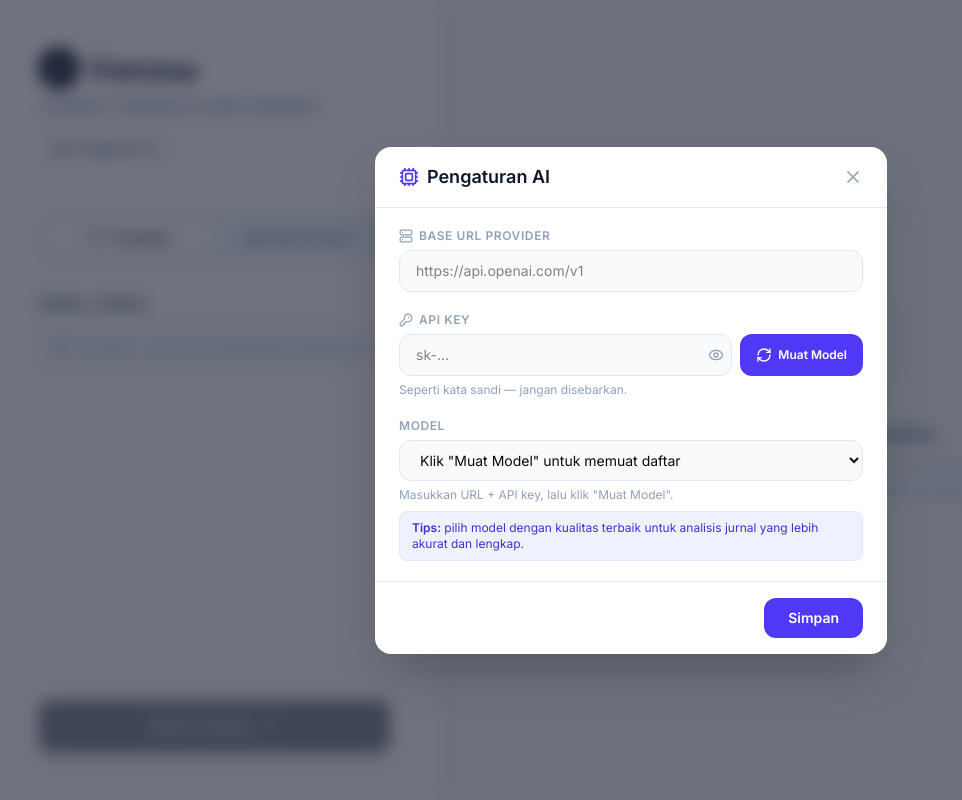
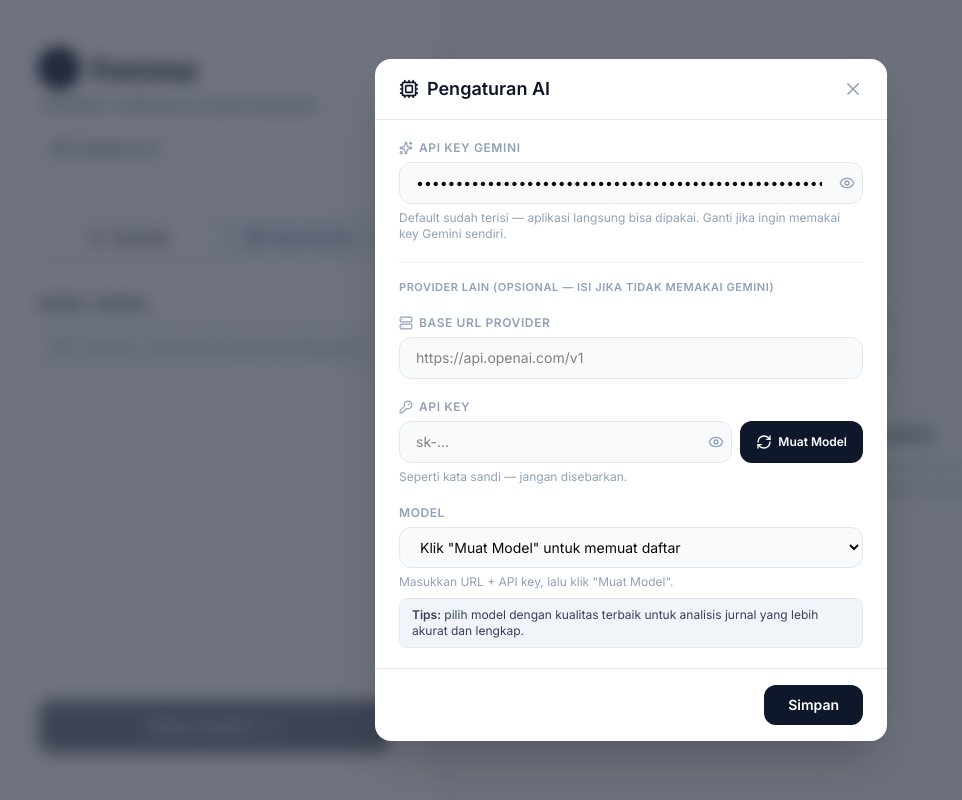
Before and after one commit to rahmanfaisal653/Forensa, a React (Vite) app: page / in a window 1280 px wide. Both pictures are taken after a click on the button "Pengaturan AI". Shown: the whole page, without its empty margins (9-971 px from the left). Built offline with nearby package versions, Linux system fonts and the light colour scheme; a web font is replaced by a local one.

Commit message:
feat: default Gemini API key out-of-the-box + settings UI matched to theme (slate monochrome)

```diff
--- a/src/components/AISettingsModal.tsx
+++ b/src/components/AISettingsModal.tsx
@@ -1,6 +1,6 @@
 import React, { useState } from 'react';
 import { AISettings, fetchModels } from '../services/aiClient';
-import { X, Loader2, RefreshCw, KeyRound, Server, Cpu, CheckCircle2, Eye, EyeOff } from 'lucide-react';
+import { X, Loader2, RefreshCw, KeyRound, Server, Cpu, CheckCircle2, Eye, EyeOff, Sparkles } from 'lucide-react';
 
 interface Props {
   settings: AISettings;
@@ -12,12 +12,14 @@ export default function AISettingsModal({ settings, onSave, onClose }: Props) {
   const [serverUrl, setServerUrl] = useState(settings.serverUrl);
   const [apiKey, setApiKey] = useState(settings.apiKey);
   const [model, setModel] = useState(settings.model);
+  const [geminiApiKey, setGeminiApiKey] = useState(settings.geminiApiKey);
   const [availableModels, setAvailableModels] = useState<string[]>(
     settings.model ? [settings.model] : []
   );
   const [loadingModels, setLoadingModels] = useState(false);
   const [modelError, setModelError] = useState('');
   const [showKey, setShowKey] = useState(false);
+  const [showGeminiKey, setShowGeminiKey] = useState(false);
   const [saved, setSaved] = useState(false);
 
   const handleFetchModels = async () => {
@@ -48,6 +50,7 @@ export default function AISettingsModal({ settings, onSave, onClose }: Props) {
       serverUrl: serverUrl.trim(),
       apiKey: apiKey.trim(),
       model: model.trim(),
+      geminiApiKey: geminiApiKey.trim(),
     });
     setSaved(true);
     setTimeout(onClose, 800);
@@ -59,7 +62,7 @@ export default function AISettingsModal({ settings, onSave, onClose }: Props) {
         {/* Header */}
         <div className="flex items-center justify-between px-6 py-4 border-b border-slate-200">
           <h2 className="text-lg font-bold text-slate-900 flex items-center gap-2">
-            <Cpu className="w-5 h-5 text-indigo-600" />
+            <Cpu className="w-5 h-5 text-slate-900" />
             Pengaturan AI
           </h2>
           <button onClick={onClose} className="text-slate-400 hover:text-slate-600">
@@ -68,6 +71,43 @@ export default function AISettingsModal({ settings, onSave, onClose }: Props) {
         </div>
 
         <div className="px-6 py-5 space-y-5">
+          {/* Gemini API Key (default built-in) */}
+          <div>
+            <label className="flex items-center gap-1.5 text-xs font-bold uppercase tracking-wider text-slate-400 mb-1.5">
+              <Sparkles className="w-3.5 h-3.5" />
+              API Key Gemini
+            </label>
+            <div className="relative">
+              <input
+                type={showGeminiKey ? 'text' : 'password'}
+                value={geminiApiKey}
+                onChange={(e) => setGeminiApiKey(e.target.value)}
+                placeholder="Gemini API key"
+                className="w-full px-4 py-2.5 pr-10 bg-slate-50 border border-slate-200 rounded-xl text-sm focus:ring-2 focus:ring-slate-900 focus:border-slate-900 outline-none"
+              />
+              <button
+                type="button"
+                onClick={() => setShowGeminiKey(!showGeminiKey)}
+                className="absolute right-2 top-1/2 -translate-y-1/2 text-slate-400 hover:text-slate-600"
+                title={showGeminiKey ? 'Sembunyikan' : 'Lihat'}
+              >
+                {showGeminiKey ? <EyeOff className="w-4 h-4" /> : <Eye className="w-4 h-4" />}
+              </button>
+            </div>
+            <div className="mt-1.5">
+              <p className="text-xs text-slate-400">
+                Default sudah terisi — aplikasi langsung bisa dipakai. Ganti jika ingin memakai key Gemini sendiri.
+              </p>
+            </div>
+          </div>
+
+          {/* Divider */}
+          <div className="border-t border-slate-100 pt-4">
+            <p className="text-[11px] font-bold uppercase tracking-wider text-slate-400 mb-3">
+              Provider Lain (Opsional — isi jika tidak memakai Gemini)
+            </p>
+          </div>
+
           {/* Server URL */}
           <div>
             <label className="flex items-center gap-1.5 text-xs font-bold uppercase tracking-wider text-slate-400 mb-1.5">
@@ -79,7 +119,7 @@ export default function AISettingsModal({ settings, onSave, onClose }: Props) {
               value={serverUrl}
               onChange={(e) => setServerUrl(e.target.value)}
               placeholder="https://api.openai.com/v1"
-              className="w-full px-4 py-2.5 bg-slate-50 border border-slate-200 rounded-xl text-sm focus:ring-2 focus:ring-indigo-500 focus:border-indigo-500 outline-none"
+              className="w-full px-4 py-2.5 bg-slate-50 border border-slate-200 rounded-xl text-sm focus:ring-2 focus:ring-slate-900 focus:border-slate-900 outline-none"
             />
           </div>
 
@@ -96,7 +136,7 @@ export default function AISettingsModal({ settings, onSave, onClose }: Props) {
                   value={apiKey}
                   onChange={(e) => setApiKey(e.target.value)}
                   placeholder="sk-..."
-                  className="w-full px-4 py-2.5 pr-10 bg-slate-50 border border-slate-200 rounded-xl text-sm focus:ring-2 focus:ring-indigo-500 focus:border-indigo-500 outline-none"
+                  className="w-full px-4 py-2.5 pr-10 bg-slate-50 border border-slate-200 rounded-xl text-sm focus:ring-2 focus:ring-slate-900 focus:border-slate-900 outline-none"
                 />
                 <button
                   type="button"
@@ -111,7 +151,7 @@ export default function AISettingsModal({ settings, onSave, onClose }: Props) {
                 type="button"
                 onClick={handleFetchModels}
                 disabled={loadingModels}
-                className="px-4 py-2 bg-indigo-600 hover:bg-indigo-700 disabled:bg-slate-300 text-white rounded-xl text-xs font-bold flex items-center gap-1.5"
+                className="px-4 py-2 bg-slate-900 hover:bg-slate-800 disabled:bg-slate-300 text-white rounded-xl text-xs font-bold flex items-center gap-1.5"
               >
                 {loadingModels ? (
                   <Loader2 className="w-4 h-4 animate-spin" />
@@ -137,7 +177,7 @@ export default function AISettingsModal({ settings, onSave, onClose }: Props) {
             <select
               value={model}
               onChange={(e) => setModel(e.target.value)}
-              className="w-full px-4 py-2.5 bg-slate-50 border border-slate-200 rounded-xl text-sm focus:ring-2 focus:ring-indigo-500 focus:border-indigo-500 outline-none"
+              className="w-full px-4 py-2.5 bg-slate-50 border border-slate-200 rounded-xl text-sm focus:ring-2 focus:ring-slate-900 focus:border-slate-900 outline-none"
             >
               {!availableModels.includes(model) && model && (
                 <option value={model}>{model}</option>
@@ -156,7 +196,7 @@ export default function AISettingsModal({ settings, onSave, onClose }: Props) {
                 ? `${availableModels.length} model tersedia dari provider ini.`
                 : 'Masukkan URL + API key, lalu klik "Muat Model".'}
             </p>
-            <div className="mt-2 rounded-lg bg-indigo-50 border border-indigo-100 px-3 py-2 text-xs text-indigo-700">
+            <div className="mt-2 rounded-lg bg-slate-100 border border-slate-200 px-3 py-2 text-xs text-slate-700">
               <span className="font-semibold">Tips:</span> pilih model dengan kualitas terbaik untuk analisis jurnal yang lebih akurat dan lengkap.
             </div>
           </div>
@@ -174,7 +214,7 @@ export default function AISettingsModal({ settings, onSave, onClose }: Props) {
           <button
             type="button"
             onClick={handleSave}
-            className="px-6 py-2.5 bg-indigo-600 hover:bg-indigo-700 text-white rounded-xl text-sm font-bold"
+            className="px-6 py-2.5 bg-slate-900 hover:bg-slate-800 text-white rounded-xl text-sm font-bold"
           >
             Simpan
           </button>
--- a/src/services/aiClient.ts
+++ b/src/services/aiClient.ts
@@ -10,12 +10,15 @@ export interface AISettings {
   serverUrl: string;
   apiKey: string;
   model: string;
+  /** Gemini API key — default built-in (out-of-the-box), bisa diganti user. */
+  geminiApiKey: string;
 }
 
 export const DEFAULT_SETTINGS: AISettings = {
   serverUrl: '',
   apiKey: '',
   model: '',
+  geminiApiKey: 'AQ.Ab8RN6KvkJz_aWBUgX4h7OOKSyUCKRurMdeFSNXjxpgp7sNKHw',
 };
 
 const STORAGE_KEY = 'forensa_ai_settings';
@@ -29,6 +32,7 @@ export function loadSettings(): AISettings {
       serverUrl: parsed.serverUrl || '',
       apiKey: parsed.apiKey || '',
       model: parsed.model || '',
+      geminiApiKey: parsed.geminiApiKey || DEFAULT_SETTINGS.geminiApiKey,
     };
   } catch {
     return { ...DEFAULT_SETTINGS };
--- a/src/services/geminiService.ts
+++ b/src/services/geminiService.ts
@@ -29,8 +29,10 @@ export async function generateAnalysis(
     return generateChat(settings, SYSTEM_INSTRUCTION, prompt);
   }
 
-  // Default: Gemini via the official SDK (as before).
-  return generateWithGemini(mode, journalName, manuscript);
+  // Default: Gemini via the official SDK. Priority:
+  // 1. geminiApiKey dari settings (default built-in, bisa diganti user)
+  // 2. process.env.GEMINI_API_KEY (fallback terakhir)
+  return generateWithGemini(mode, journalName, manuscript, settings.geminiApiKey);
 }
 
 function buildPrompt(
@@ -72,11 +74,13 @@ Berikan output dengan struktur berikut:
 async function generateWithGemini(
   mode: 'forensics' | 'matchmaker',
   journalName: string,
-  manuscript: string
+  manuscript: string,
+  apiKey: string
 ): Promise<string> {
   const { GoogleGenAI } = await import('@google/genai');
   const MODEL_NAME = 'gemini-3.1-pro-preview';
-  const ai = new GoogleGenAI({ apiKey: (process.env.GEMINI_API_KEY as string) || '' });
+  const key = apiKey || ((process.env.GEMINI_API_KEY as string) || '');
+  const ai = new GoogleGenAI({ apiKey: key });
 
   const prompt = buildPrompt(mode, journalName, manuscript);
 
```
